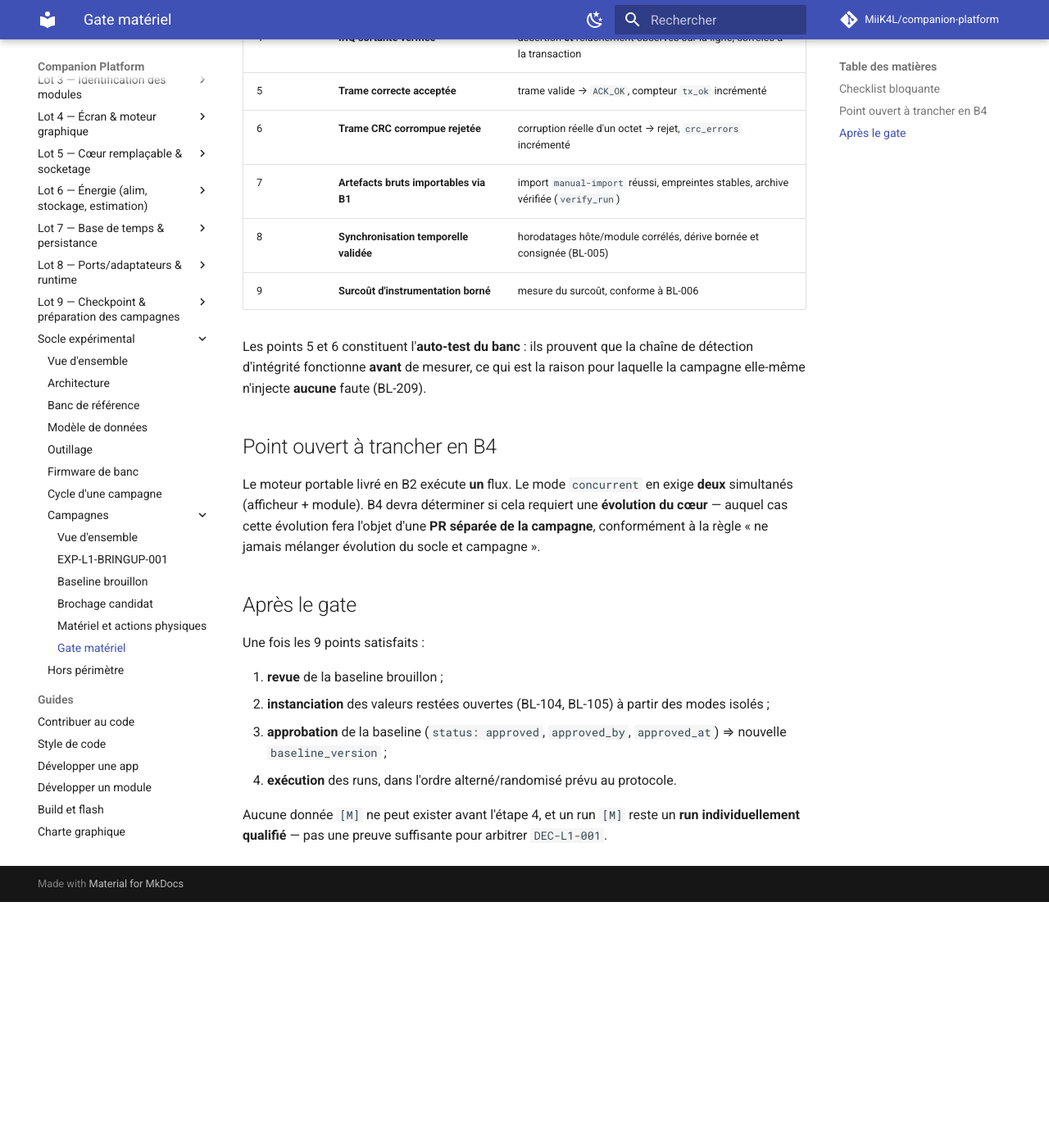
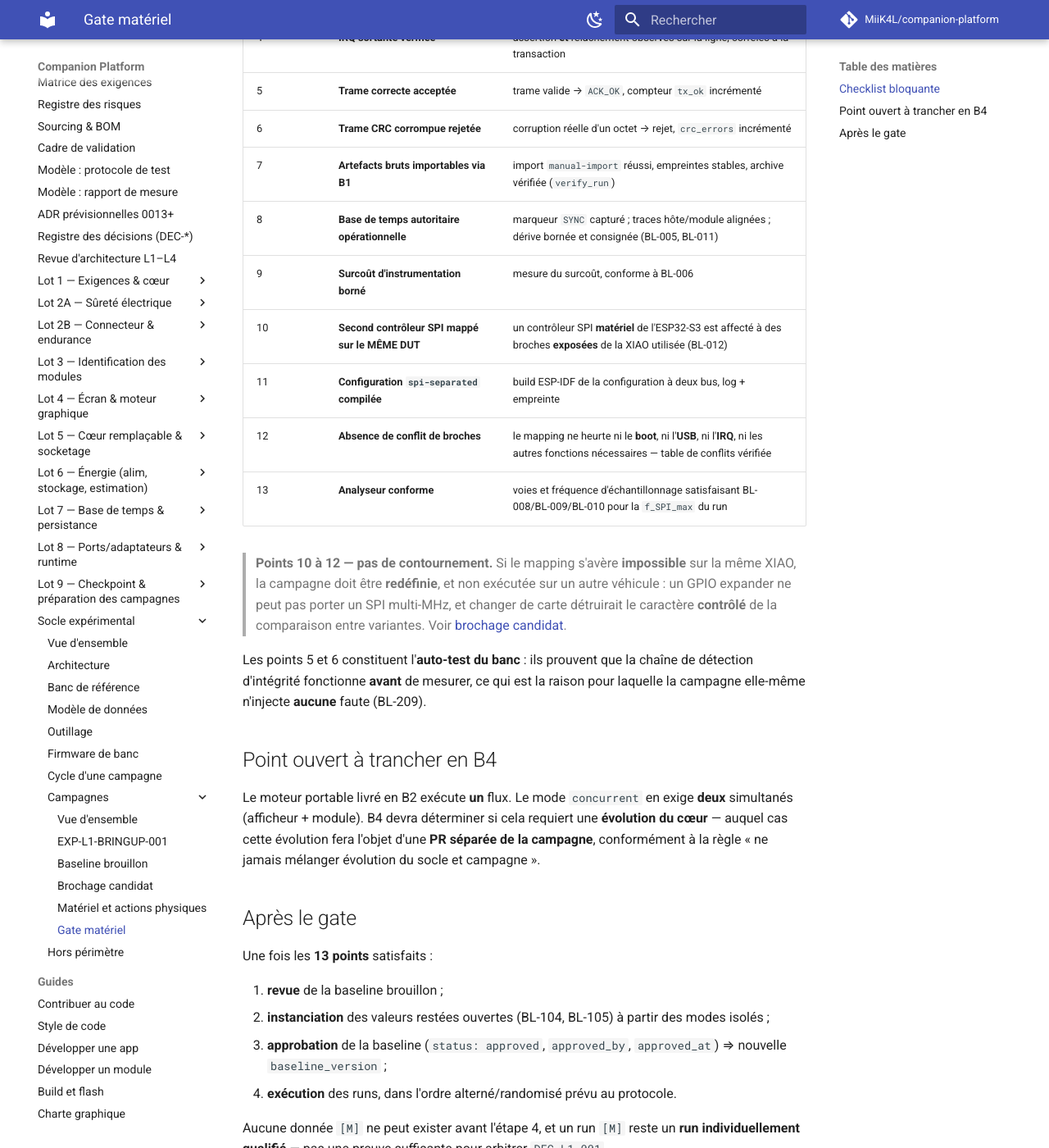
Before and after one commit to MiiK4L/companion-platform, an MkDocs documentation site: the page built from docs/phase-1/experiment-platform/campaigns/hardware-gate.md, in a window 1280 px wide and 1400 px high, scrolled down 620 px. Shown: the whole window at 82% size. Built offline with MkDocs 1.6.1 and Material for MkDocs 9.7.7, drawn with Linux system fonts in a browser that asks for light colours; comment, search, counter and statistics services are not loaded; before the commit the page ends 1720 px from its top, so only the background shows below that.

Commit message:
docs(phase-1): etend le gate materiel a la faisabilite spi-separated
Quatre prerequis bloquants supplementaires : second controleur SPI materiel
mappe sur des broches exposees de la MEME XIAO, compilation ESP-IDF de la
configuration a deux bus, absence de conflit avec boot, USB, IRQ et autres
fonctions necessaires, et conformite de l'analyseur aux seuils de voies et
d'echantillonnage. Le prerequis de synchronisation devient la validation de la
base de temps autoritaire (marqueur SYNC capture, traces alignees).

Rappelle qu'en cas de mapping impossible la campagne doit etre redefinie, jamais
contournee par un expander ou une autre carte.

```diff
--- a/docs/phase-1/experiment-platform/campaigns/hardware-gate.md
+++ b/docs/phase-1/experiment-platform/campaigns/hardware-gate.md
@@ -27,8 +27,18 @@
 | 5 | **Trame correcte acceptée** | trame valide → `ACK_OK`, compteur `tx_ok` incrémenté |
 | 6 | **Trame CRC corrompue rejetée** | corruption réelle d'un octet → rejet, `crc_errors` incrémenté |
 | 7 | **Artefacts bruts importables via B1** | import `manual-import` réussi, empreintes stables, archive vérifiée (`verify_run`) |
-| 8 | **Synchronisation temporelle validée** | horodatages hôte/module corrélés, dérive bornée et consignée (BL-005) |
+| 8 | **Base de temps autoritaire opérationnelle** | marqueur `SYNC` capturé ; traces hôte/module alignées ; dérive bornée et consignée (BL-005, BL-011) |
 | 9 | **Surcoût d'instrumentation borné** | mesure du surcoût, conforme à BL-006 |
+| 10 | **Second contrôleur SPI mappé sur le MÊME DUT** | un contrôleur SPI **matériel** de l'ESP32-S3 est affecté à des broches **exposées** de la XIAO utilisée (BL-012) |
+| 11 | **Configuration `spi-separated` compilée** | build ESP-IDF de la configuration à deux bus, log + empreinte |
+| 12 | **Absence de conflit de broches** | le mapping ne heurte ni le **boot**, ni l'**USB**, ni l'**IRQ**, ni les autres fonctions nécessaires — table de conflits vérifiée |
+| 13 | **Analyseur conforme** | voies et fréquence d'échantillonnage satisfaisant BL-008/BL-009/BL-010 pour la `f_SPI_max` du run |
+
+> **Points 10 à 12 — pas de contournement.** Si le mapping s'avère **impossible**
+> sur la même XIAO, la campagne doit être **redéfinie**, et non exécutée sur un
+> autre véhicule : un GPIO expander ne peut pas porter un SPI multi-MHz, et
+> changer de carte détruirait le caractère **contrôlé** de la comparaison entre
+> variantes. Voir [brochage candidat](pinout-candidate.md).
 
 Les points 5 et 6 constituent l'**auto-test du banc** : ils prouvent que la
 chaîne de détection d'intégrité fonctionne **avant** de mesurer, ce qui est la
@@ -44,7 +54,7 @@
 
 ## Après le gate
 
-Une fois les 9 points satisfaits :
+Une fois les **13 points** satisfaits :
 
 1. **revue** de la baseline brouillon ;
 2. **instanciation** des valeurs restées ouvertes (BL-104, BL-105) à partir des
```
